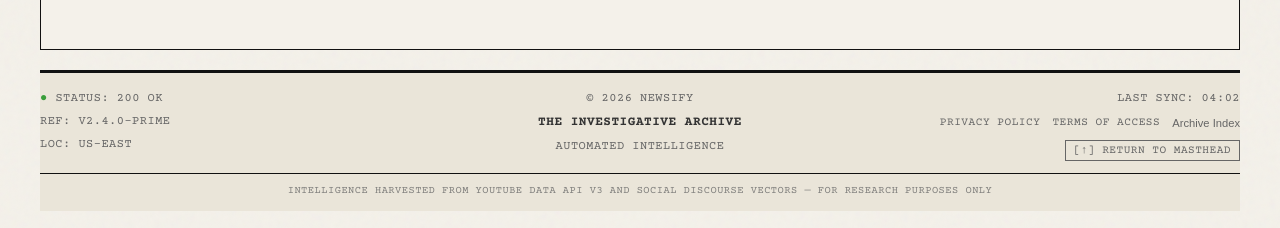
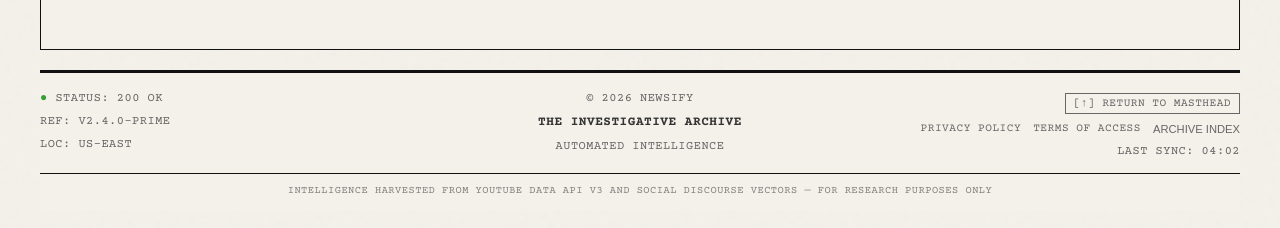
Before and after one commit to Team-12-CS-4485/placeholders-frontend, a React (Vite) app: page / in a window 1280 px wide. Shown: the part 857-1085 px from the top of the page. Built offline with nearby package versions, Linux system fonts and the light colour scheme; no server answers; a web font is replaced by a local one.

Commit message:
fix: footer bg to paper color, uppercase links, swap back-top and last-sync order

```diff
--- a/src/components/layout/Footer.tsx
+++ b/src/components/layout/Footer.tsx
@@ -34,7 +34,14 @@ export const Footer: React.FC<FooterProps> = ({
         </div>
 
         <div className="footer-col footer-col--right">
-          <span>LAST SYNC: {lastSync}</span>
+          <button
+            type="button"
+            className="footer-back-top"
+            onClick={() => window.scrollTo({ top: 0, behavior: 'smooth' })}
+            aria-label="Return to top of page"
+          >
+            [↑] RETURN TO MASTHEAD
+          </button>
           <nav className="footer-links" aria-label="Footer navigation">
             <a href="#" className="footer-link">Privacy Policy</a>
             <a href="#" className="footer-link">Terms of Access</a>
@@ -49,14 +56,7 @@ export const Footer: React.FC<FooterProps> = ({
               </button>
             )}
           </nav>
-          <button
-            type="button"
-            className="footer-back-top"
-            onClick={() => window.scrollTo({ top: 0, behavior: 'smooth' })}
-            aria-label="Return to top of page"
-          >
-            [↑] RETURN TO MASTHEAD
-          </button>
+          <span>LAST SYNC: {lastSync}</span>
         </div>
       </div>
 
--- a/src/index.css
+++ b/src/index.css
@@ -958,7 +958,7 @@ h1, h2, h3, h4, h5 {
 
 /* --- FOOTER --- */
 .footer {
-  background: var(--bg-aged);
+  background: var(--bg-paper);
   border-top: 3px solid var(--ink-heavy);
   padding: 16px 0 12px;
   margin-top: 20px;
@@ -1018,6 +1018,7 @@ h1, h2, h3, h4, h5 {
   color: var(--ink-faded);
   text-decoration: none;
   font-size: 0.7rem;
+  text-transform: uppercase;
   background: none;
   border: none;
   padding: 0;
```
